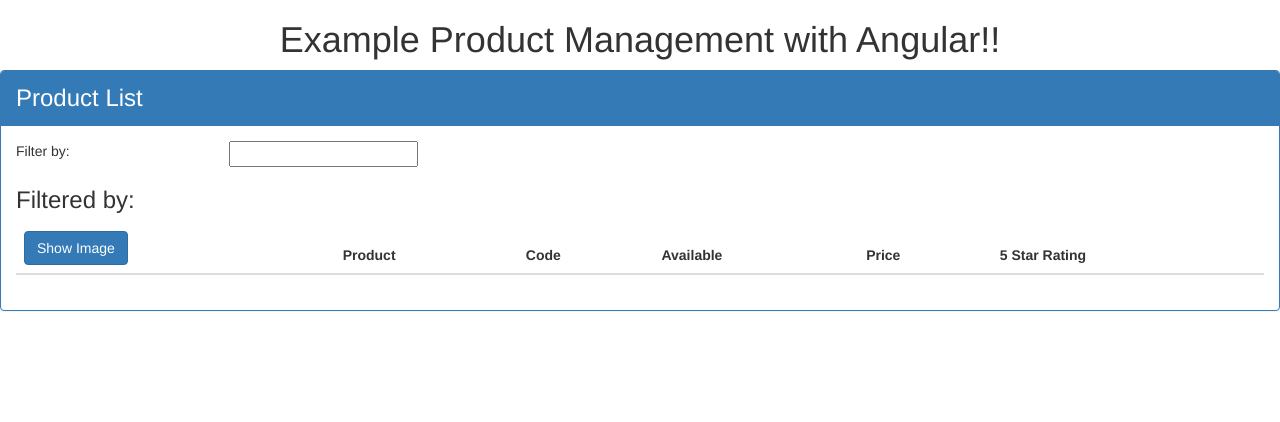
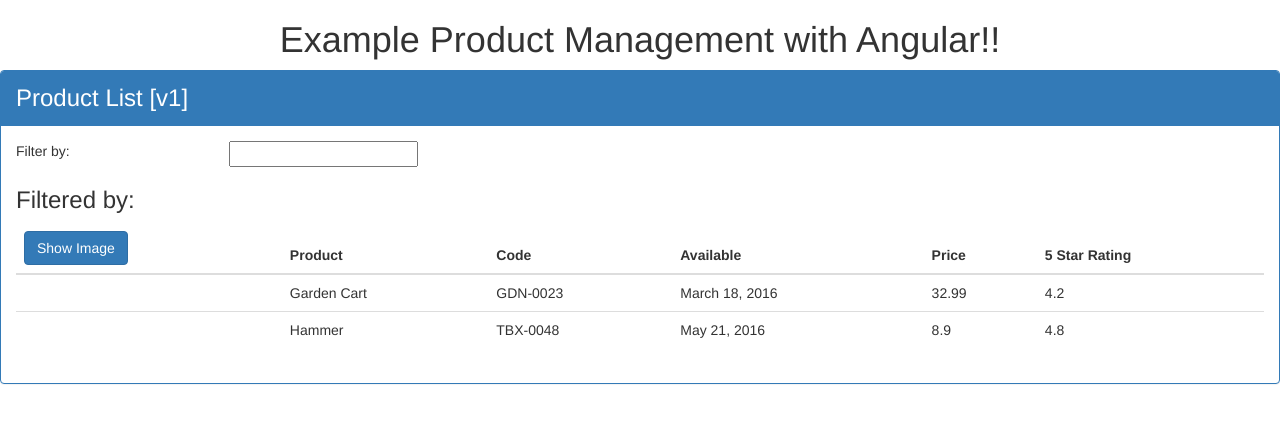
Before and after one commit to Krz-Aramis/Angular-GettingStarted, an Angular app: page / in a window 1280 px wide. Shown: the top 422 px of the page. Built offline with nearby package versions, Linux system fonts and the light colour scheme.

Commit message:
Use ngIf & ngFor to display data

```diff
--- a/src/app/products/product-list.component.html
+++ b/src/app/products/product-list.component.html
@@ -1,6 +1,6 @@
 <div class='panel panel-primary'>
   <div class='panel-heading'>
-    Product List
+    {{pageTitle}}
   </div>
   <div class='panel-body'>
 
@@ -18,7 +18,8 @@
     </div>
 
     <div class='table-responsive'>
-      <table class='table'>
+      <table class='table'
+              *ngIf='products && products.length' >
         <thead>
           <tr>
             <th>
@@ -34,7 +35,14 @@
           </tr>
         </thead>
         <tbody>
-
+          <tr *ngFor='let product of products'>
+            <td></td>
+            <td>{{product.productName}}</td>
+            <td>{{product.productCode}}</td>
+            <td>{{product.releaseDate}}</td>
+            <td>{{product.price}}</td>
+            <td>{{product.starRating}}</td>
+          </tr>
         </tbody>
       </table>
 
--- a/src/app/products/product-list.component.ts
+++ b/src/app/products/product-list.component.ts
@@ -6,4 +6,27 @@
 })
 export class ProductListComponent {
 
+  pageTitle : string = 'Product List [v1]' ;
+  products: any[] = [
+    {
+      "productId": 2,
+      "productName": "Garden Cart",
+      "productCode": "GDN-0023",
+      "releaseDate": "March 18, 2016",
+      "description": "15 gallon capacity rolling garden cart",
+      "price": 32.99,
+      "starRating": 4.2,
+      "imageUrl": "http://openclipart.org/image/300px/svg_to_png/58471/garden_cart.png"
+  },
+  {
+      "productId": 5,
+      "productName": "Hammer",
+      "productCode": "TBX-0048",
+      "releaseDate": "May 21, 2016",
+      "description": "Curved claw steel hammer",
+      "price": 8.9,
+      "starRating": 4.8,
+      "imageUrl": "http://openclipart.org/image/300px/svg_to_png/73/rejon_Hammer.png"
+  }
+  ];
 }
```
